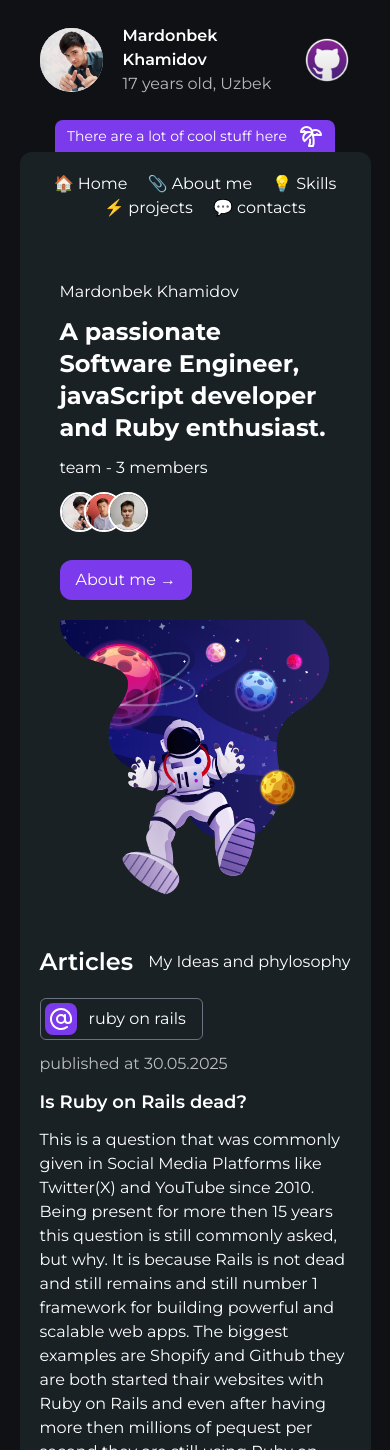
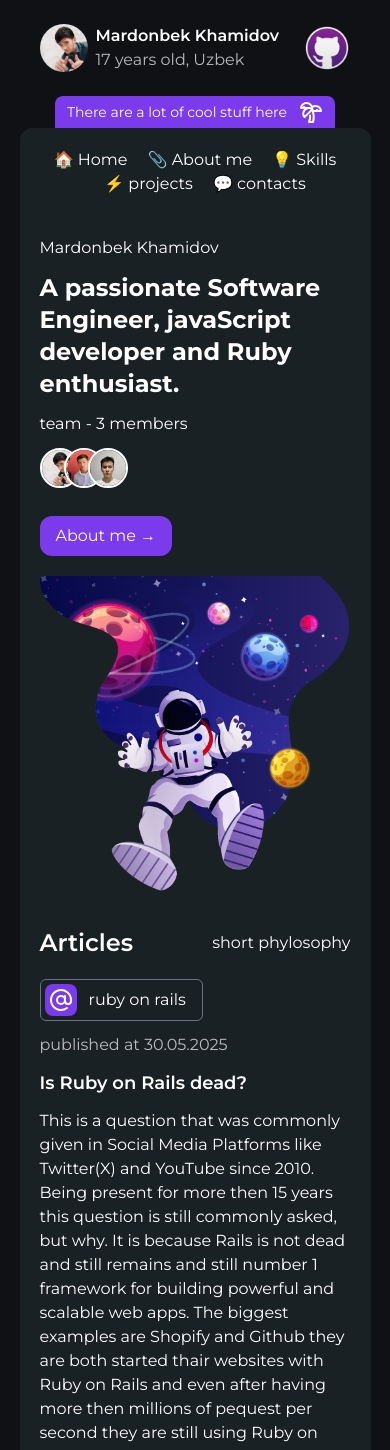
Before and after one commit to silvante/portfolio, a React (Vite) app: page / in a window 390 px wide. Shown: the top 1450 px of the page. Built offline with nearby package versions, Linux system fonts and the light colour scheme.

Commit message:
fixing bugs

```diff
--- a/src/components/Banner.jsx
+++ b/src/components/Banner.jsx
@@ -5,7 +5,7 @@ import { Link } from "react-router-dom";
 
 const Banner = () => {
   return (
-    <div className="w-full flex flex-col md:flex-row justify-between p-5 gap-5">
+    <div className="w-full flex flex-col md:flex-row justify-between sm:p-5 gap-5">
       <div className="flex-1 flex-col flex justify-center items-start gap-3">
         <p>Mardonbek Khamidov</p>
         <h1 className="text-2xl lg:text-4xl font-bold">
--- a/src/components/Header.jsx
+++ b/src/components/Header.jsx
@@ -13,8 +13,8 @@ const Header = () => {
   };
   return (
     <header className="w-full flex justify-between py-6 items-center px-5">
-      <div className="flex items-center gap-5">
-        <div className="overflow-hidden rounded-full bg-slate-200 w-16 h-16">
+      <div className="flex items-center gap-2 sm:gap-5">
+        <div className="overflow-hidden rounded-full bg-slate-200 w-12 h-12 sm:w-16 sm:h-16">
           <img
             src={profile_picture}
             alt="my picture"
--- a/src/sections/Articles.jsx
+++ b/src/sections/Articles.jsx
@@ -8,7 +8,7 @@ const Articles = () => {
     <div className="w-full">
       <div className="flex w-full justify-between items-center">
         <h2 className="text-2xl font-semibold">Articles</h2>
-        <p>My Ideas and phylosophy</p>
+        <p>short phylosophy</p>
       </div>
       <div className="w-full py-5 space-y-5">
         {re_articles.map((ar) => {
```
